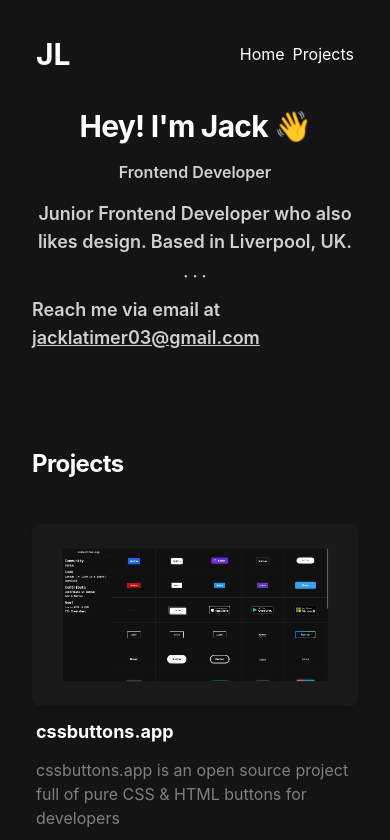
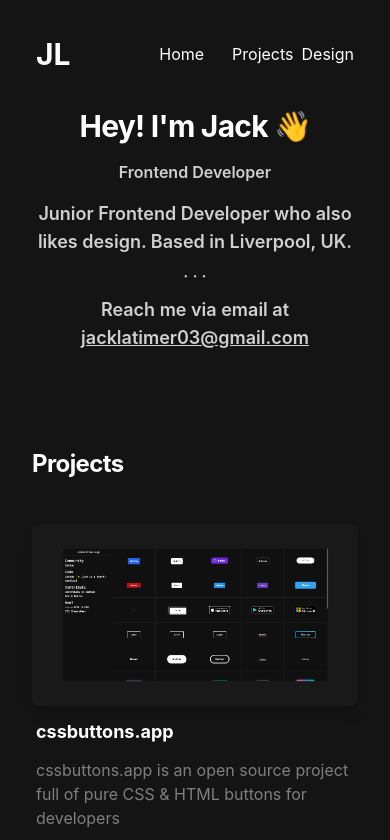
Before and after one commit to r1/jacklatimer.dev, a Next.js app: page / in a window 390 px wide. Shown: the top 840 px of the page. Built offline with nearby package versions, Linux system fonts and the light colour scheme; what @tailwindcss/typography would draw is missing.

Commit message:
done(ui): small ui changes

```diff
--- a/components/Container.js
+++ b/components/Container.js
@@ -10,10 +10,13 @@ export default function Container({ children }) {
           </a>
           <div>
             <NextLink href="/">
-              <a className="p-1 sm:p-4">Home</a>
+              <a className="p-1 sm:p-4 pr-6">Home</a>
             </NextLink>
             <NextLink href="/projects">
               <a className="p-1 sm:p-4">Projects</a>
+            </NextLink>
+            <NextLink href="https://jacklatimer.design/">
+              <a className="p-1 sm:p-4">Design</a>
             </NextLink>
           </div>
         </nav>
--- a/components/Projects/Projects.js
+++ b/components/Projects/Projects.js
@@ -1,10 +1,9 @@
 import React from "react";
-import Image from "next/image";
 import projects from "@/components/Projects/ProjectList";
 
 const ExternalLink = ({ href, children }) => (
   <a
-    className="transition cream"
+    className="transition"
     target="_blank"
     rel="noopener noreferrer"
     href={href}
@@ -13,7 +12,7 @@ const ExternalLink = ({ href, children }) => (
   </a>
 );
 
-const Project = () => {
+export default function Project() {
   return (
     <>
       <section id="projects">
@@ -102,6 +101,4 @@ const Project = () => {
       </section>
     </>
   );
-};
-
-export default Project;
+}
--- a/package.json
+++ b/package.json
@@ -30,6 +30,7 @@
     "react-dom": "^17.0.1",
     "react-emotion": "^10.0.0",
     "react-ga": "^3.3.0",
+    "react-globe.gl": "^2.18.10",
     "react-headroom": "^3.1.0",
     "react-helmet": "^6.1.0",
     "react-loading-skeleton": "^2.2.0",
--- a/pages/index.js
+++ b/pages/index.js
@@ -35,7 +35,7 @@ export default function Home() {
             <h2 className="text-gray-400 mx-auto mb-2 font-semibold text-center">
               · · ·
             </h2>
-            <h2 className="text-gray-400 mx-auto mb-24 text-lg font-semibold">
+            <h2 className="text-gray-400 mx-auto mb-24 text-lg font-semibold text-center">
               Reach me via email at{" "}
               <a
                 href="mailto:jacklatimer03@gmail.com"
```
Also changed, not shown: 1 other file (tests, documents, lock files or other folders).
